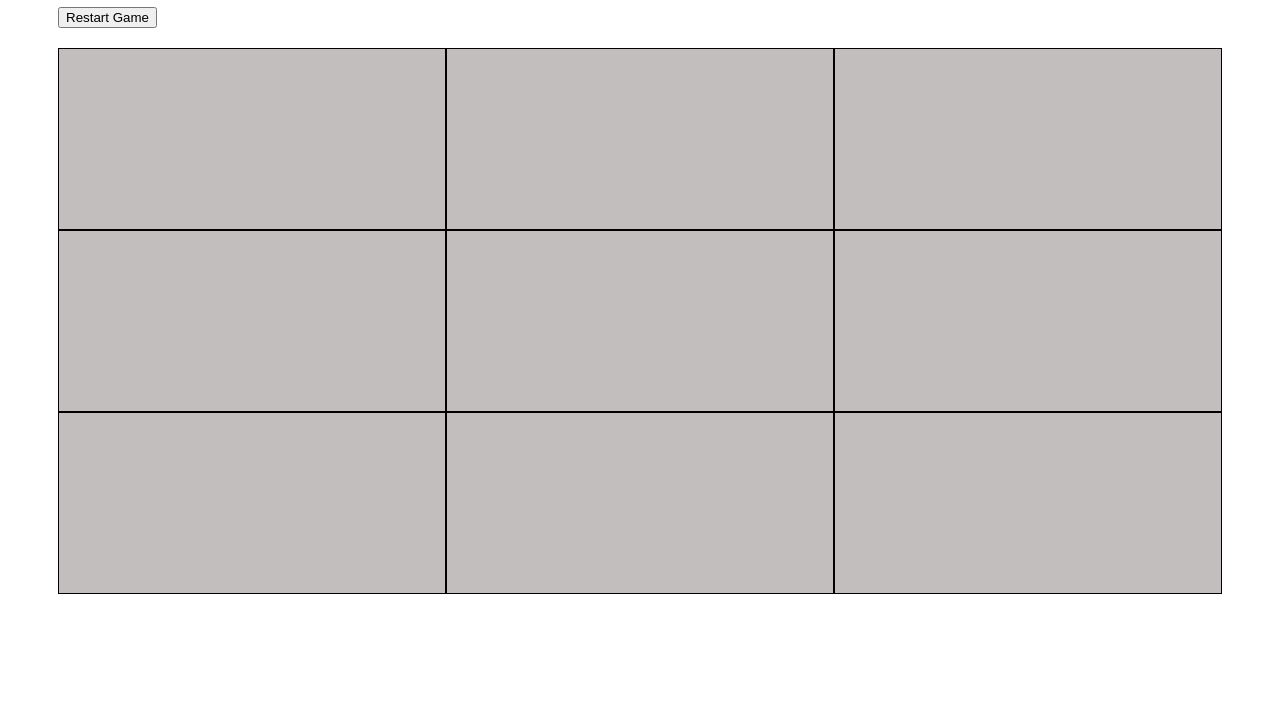
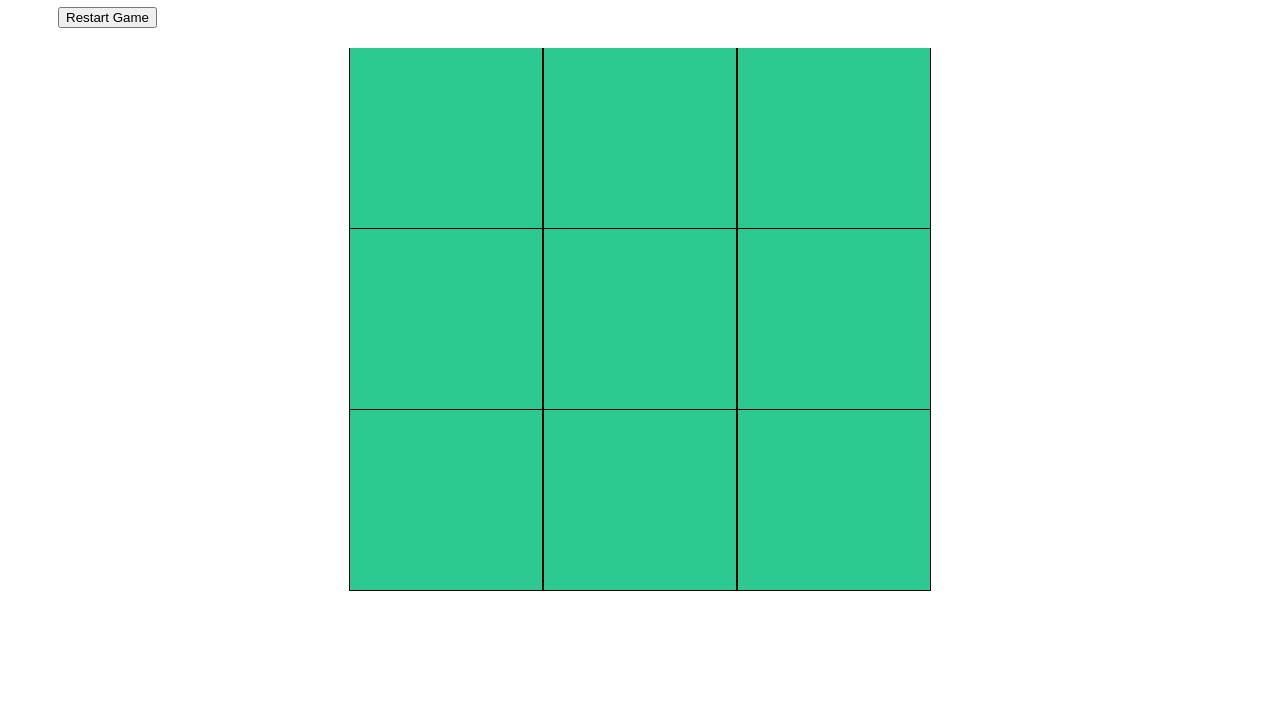
Before and after one commit to Yehiashamel/tic-tac-toe, a plain HTML site: page index.html in a window 1280 px wide. Shown: the part 73-800 px from the top of the page. Drawn offline with Linux system fonts and the light colour scheme.

Commit message:
Update style.css

```diff
--- a/style.css
+++ b/style.css
@@ -1,6 +1,7 @@
 .container{
     margin-left:50px;
     margin-right: 50px;
+    font-family: sans-serif;
 }
 .heading{
     background-color: #808080;
@@ -9,9 +10,14 @@
 .btn{
     padding-bottom: 20px;
 }
-
+.flex-container{
+    display: flex;
+    justify-content: center;
+    align-items: center;
+    flex-direction: column;
+}
 .row{
-    width: 100%;
+    width: 50%;
     background-color: white;
     display: flex;
     flex-direction: row;
@@ -22,10 +28,16 @@
     display: flex;
     justify-content:center;
     align-items: center;
-    background-color:#c2bebe;
-    color:black;
+    background-color:#2CC990;
+    color:white;
     height: 180px;
     width:33.33%;
     border: 1px solid black;
     font-size:60px;
+    border-top: white;
 }
+@media only screen and (max-width: 900px) {
+    .row{
+      width: 100%;
+    }
+}
```
